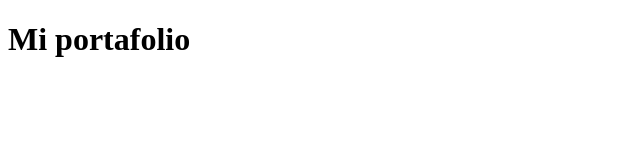
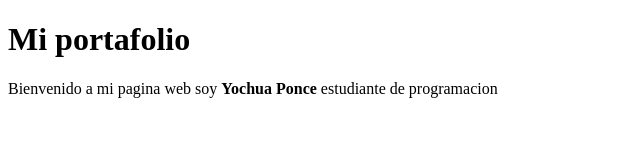
Before and after one commit to YochuaPonce/PruebaGit, a plain HTML site: page index.html in a window 1280 px wide. Shown: the whole page, without its empty margins (0-640 px from the left). Drawn offline with Linux system fonts and the light colour scheme.

Commit message:
Tercer commit se agrego presentacion

```diff
--- a/index.html
+++ b/index.html
@@ -7,5 +7,6 @@
 </head>
 <body>
    <h1>Mi portafolio</h1>
+   <p>Bienvenido a mi pagina web soy <strong>Yochua Ponce</strong> estudiante de programacion</p>
 </body>
 </html>
```
